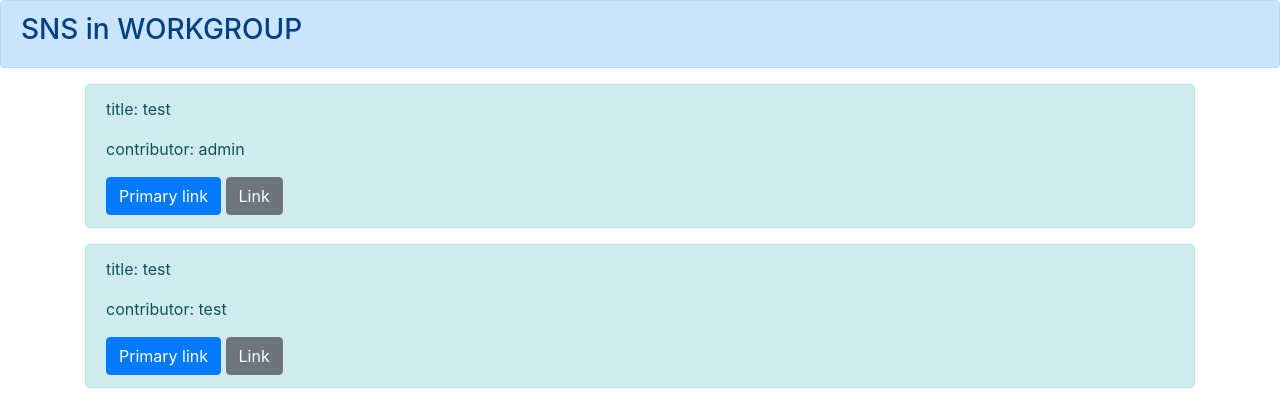
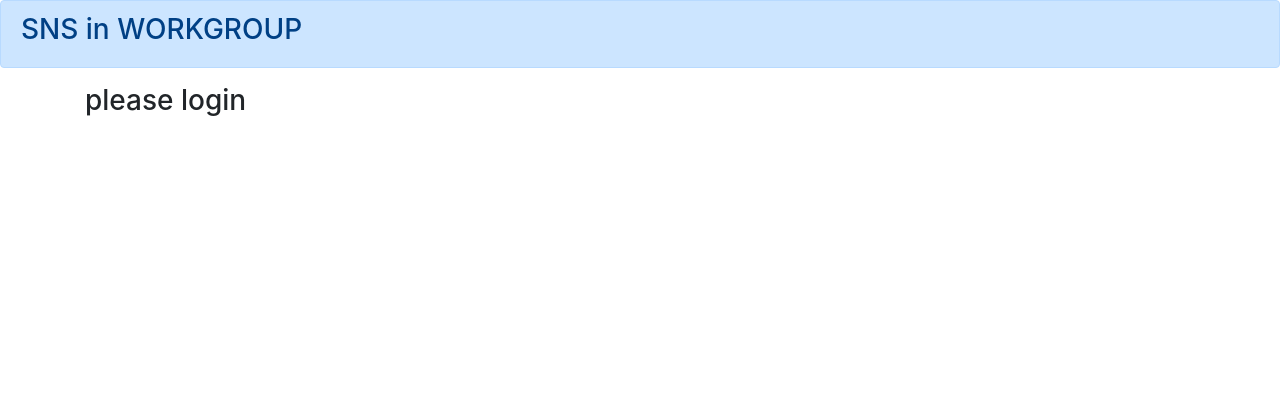
Before and after one commit to kazu-S-1110/boardProject210606, a Django app: template templates/list.html in a window 1280 px wide. Shown: the top 420 px of the page. Run offline with Django 3.2, Linux system fonts and the light colour scheme; the template is opened without the code that fills it: values that come from a table or form of the project are taken from there, others are empty; data comes from the database, SQL or seed files in the repository; both versions use the stored data as it was after the commit.

Commit message:
別のログイン判定機能も学習。

```diff
--- a/boardapp/views.py
+++ b/boardapp/views.py
@@ -38,7 +38,7 @@ def loginfunc(request):
     return render(request, "login.html", {})
 
 
-@login_required  # デコレータを定義する。デコレータとは関数が走る前に走らせるもの。
+# @login_required  # デコレータを定義する。デコレータとは関数が走る前に走らせるもの。
 def listfunc(request):
     object_list = BoardModel.objects.all()
     return render(request, "list.html",
--- a/templates/list.html
+++ b/templates/list.html
@@ -9,6 +9,7 @@
 {% endblock header %}
 
 {% block content %}
+{% if user.is_authenticated %}
 <div class="container">
   {% for item in object_list %}
   <div class="alert alert-info" role="alert">
@@ -19,5 +20,12 @@
   </div>
   {% endfor %}
 </div>
+{% else %}
+<div class="container">
+  <h3>
+    please login
+  </h3>
+</div>
+{% endif %}
 
 {% endblock content %}
--- a/templates/signup.html
+++ b/templates/signup.html
@@ -8,7 +8,6 @@
 
 
 {% block content %}
-
 <body class="text-center">
   <form class="form-signin mt-5" method="POST">{% csrf_token %}
     <h1 class="h3 mb-3 font-weight-normal">Please sign in</h1>
```
Also changed, not shown: db.sqlite3.
